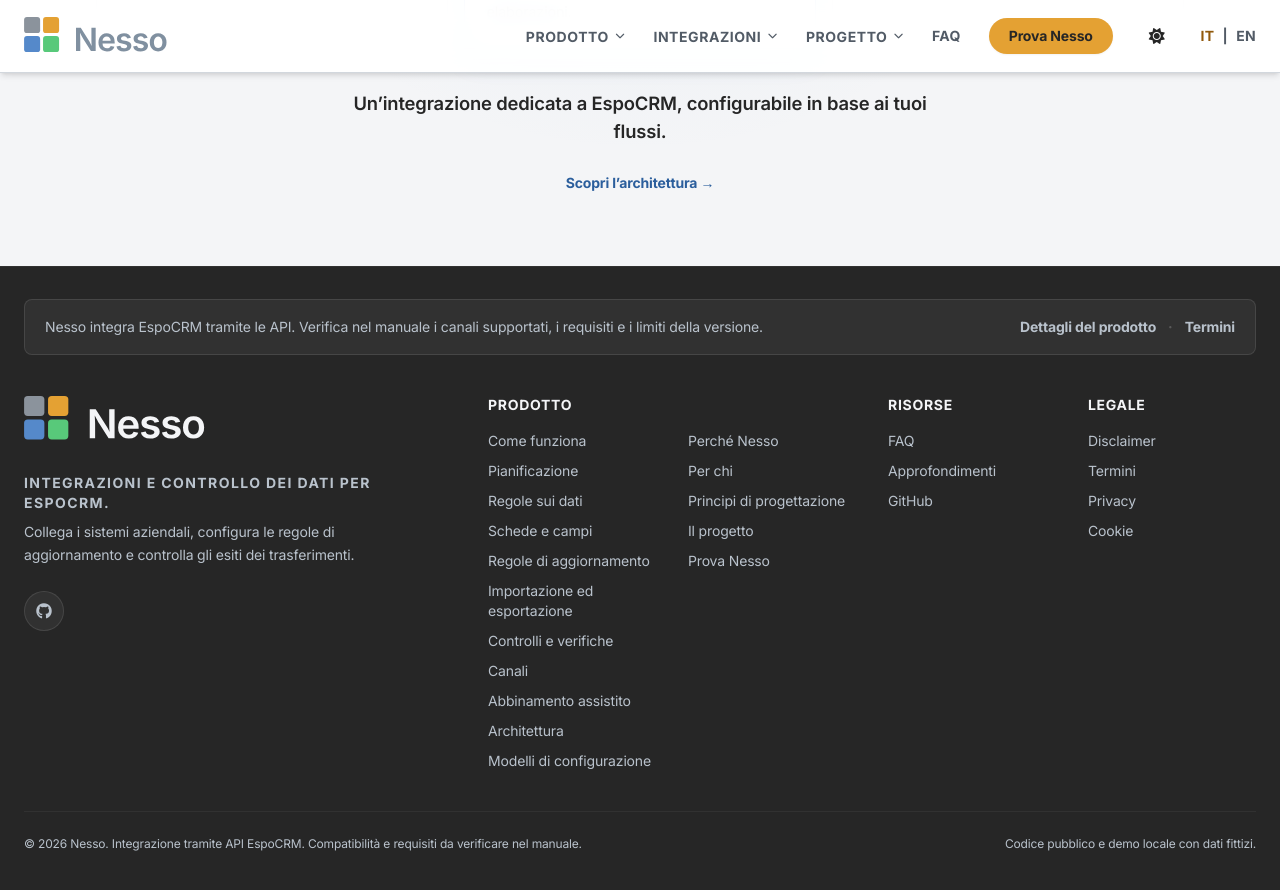
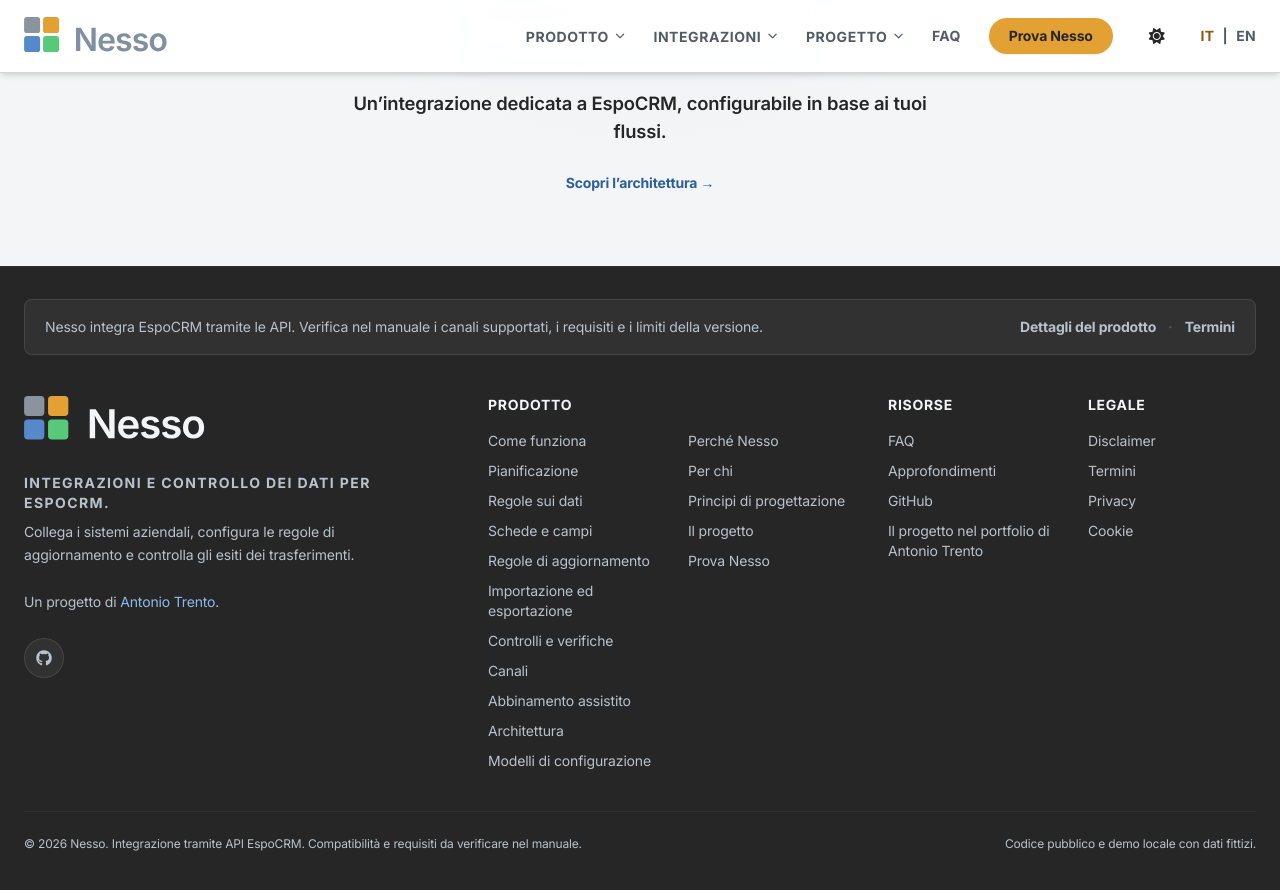
Before and after one commit to nessocrm/nessocrm.github.io, a Jekyll site: the page built from it/index.html, in a window 1280 px wide and 900 px high, scrolled down 6949 px. Shown: the top 890 px of the window. Built offline with Jekyll 4.4.1, drawn with Linux system fonts in a browser that asks for light colours; nearby versions of some CDN libraries.

Commit message:
Aggiunge attribuzione e link al portfolio di Antonio Trento

```diff
--- a/_includes/antigravity_footer.html
+++ b/_includes/antigravity_footer.html
@@ -22,6 +22,11 @@
                 {% else %}
                 Nesso moves records between an external system and EspoCRM. Channel, sheet, fields. Espo's API only.
                 {% endif %}
+            </p>
+            <p class="text-muted text-sm mb-6 leading-relaxed">
+                {% if page.lang == 'it' %}Un progetto di{% else %}A project by{% endif %}
+                <a href="https://antoniotrento.net/" rel="author"
+                    class="text-link hover:underline transition-colors">Antonio Trento</a>.
             </p>
             <div class="flex gap-2">
                 <a href="{{ site.social.github }}" target="_blank" rel="noopener"
@@ -143,6 +148,10 @@
                         <a href="{{ site.social.github }}" target="_blank" rel="noopener"
                             class="hover:text-link transition-colors">GitHub</a>
                     </li>
+                    <li>
+                        <a href="https://antoniotrento.net/portfolio/nesso/"
+                            class="hover:text-link transition-colors">{% if page.lang == 'it' %}Il progetto nel portfolio di Antonio Trento{% else %}Nesso in Antonio Trento’s portfolio{% endif %}</a>
+                    </li>
                 </ul>
             </div>
             <div>
```
